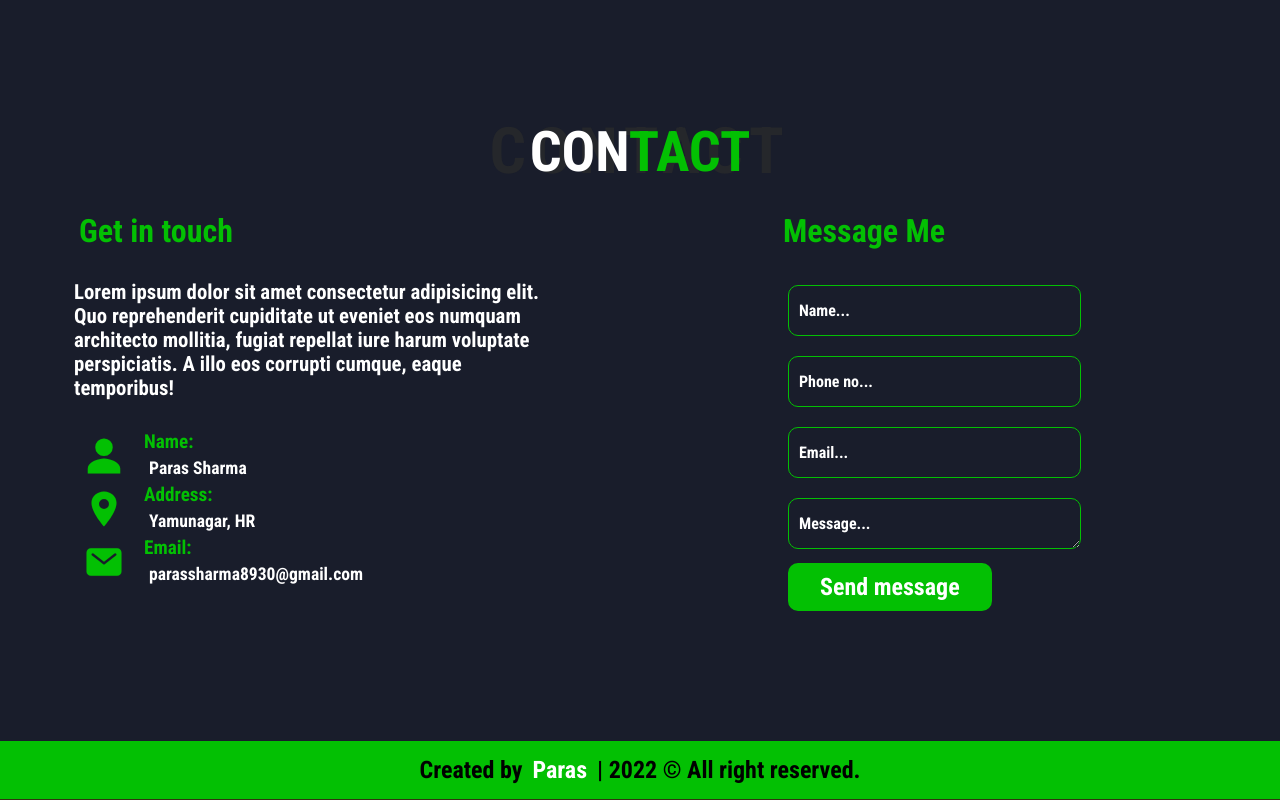
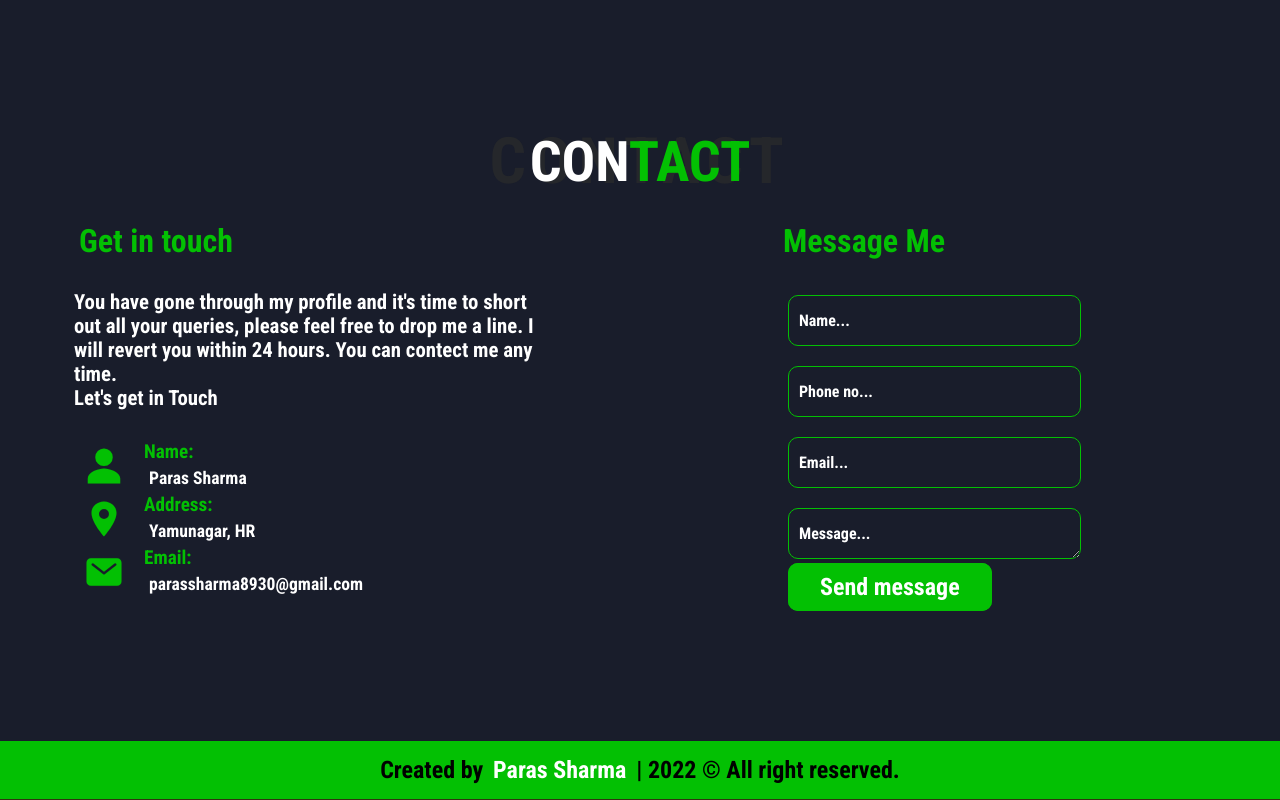
Before and after one commit to Shivaay1998/Portfolio, a plain HTML site: page index.html in a window 1280 px wide. Shown: the part 3632-4432 px from the top of the page. Drawn offline with nearby package versions, Linux system fonts and the light colour scheme.

Commit message:
Initial commit

```diff
--- a/index.html
+++ b/index.html
@@ -243,9 +243,7 @@
             <div class="middle" data-aos="fade-up" data-aos-delay="100" data-aos-duration="1000">
                 <div class="left">
                     <h1>Get in touch</h1>
-                    <p>Lorem ipsum dolor sit amet consectetur adipisicing elit. Quo reprehenderit cupiditate ut eveniet
-                        eos numquam architecto mollitia, fugiat repellat iure harum voluptate perspiciatis. A illo eos
-                        corrupti cumque, eaque temporibus!</p>
+                    <p>You have gone through my profile and it's time to short out all your queries, please feel free to drop me a line. I will revert you within 24 hours. You can contect me any time.<br> Let's get in Touch</p>
                     <div id="profile">
                         <div class="profile">
                             <ion-icon name="person-sharp" class="contact-icons"></ion-icon>
@@ -287,13 +285,13 @@
                                 <textarea name="" id="" cols="30" rows="1" placeholder="Message..." required></textarea>
                             </div>
                         </div>
-                        <button id="btn">Send message</button>
+                        <a href="mailto:parassharma8930@gmail.com" id="btn">Send message</a>
                     </form>
                 </div>
             </div>
         </section>
         <footer class="footer">
-            <h1 id=footer>Created by <span>Paras</span> | 2022 © All right reserved.</h1>
+            <h1 id=footer>Created by <span>Paras Sharma</span> | 2022 © All right reserved.</h1>
         </footer>
         <!-- Link for smtpjs server -->
         <script src="https://smtpjs.com/v3/smtp.js"></script>
```
